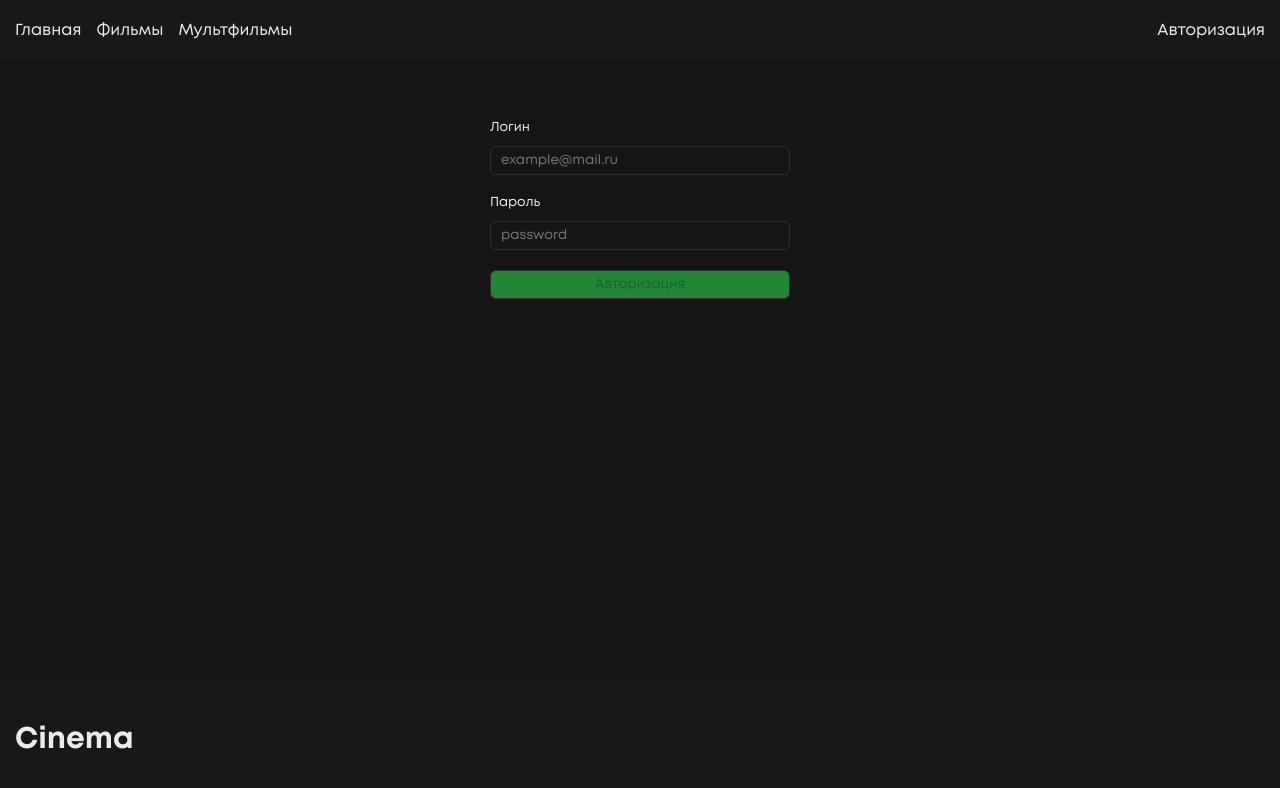
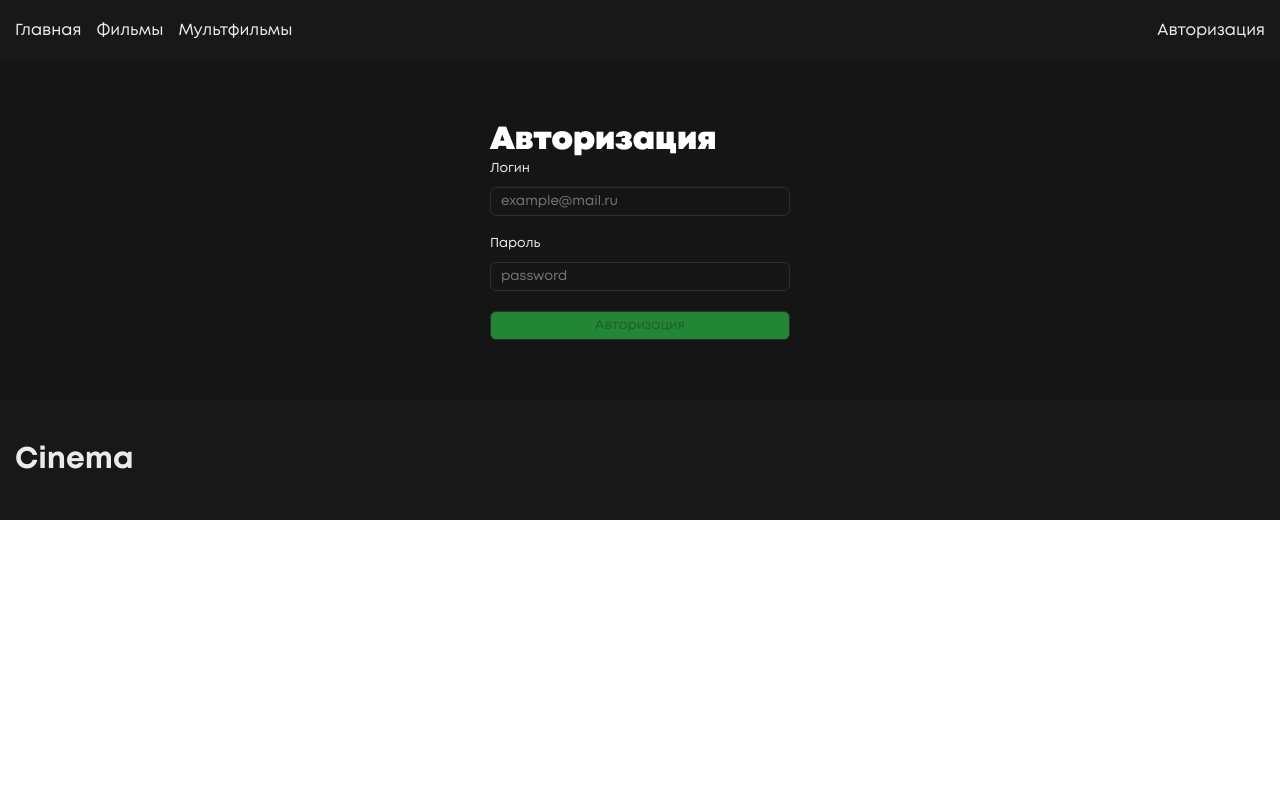
Before and after one commit to Attato/Nebo, a Next.js app: page /auth in a window 1280 px wide. Shown: the top 788 px of the page. Built offline with nearby package versions, Linux system fonts and the light colour scheme.

Commit message:
auth upd

```diff
--- a/pages/auth.tsx
+++ b/pages/auth.tsx
@@ -42,7 +42,7 @@ const Auth: NextPage = () => {
 	const passwordHandler = (e) => {
 		setPassword(e.target.value);
 		if (e.target.value.length < 4 || e.target.value.length > 16) {
-			setPasswordError('Это поле должно быть длиной от 4 до 16 символов');
+			setPasswordError('Это поле должно быть длиной от 4 до 16 символов.');
             if(!e.target.value) {
                 setPasswordError('Это поле не может быть пустым.');
             }
@@ -71,8 +71,9 @@ const Auth: NextPage = () => {
 
 			<Header />
 
-			<main className="main">
+			<main className={styles.main}>
 				<div className={styles.auth}>
+					<h1>Авторизация</h1>
 					<span>Логин</span>
 					<div className={styles.input}>
 						<input
@@ -97,7 +98,9 @@ const Auth: NextPage = () => {
 						/>
 						{invalidPassword && passwordError && <p>{passwordError}</p>}
 					</div>
-                    <button disabled={!formValid} type="submit">Авторизация</button>
+					<button disabled={!formValid} type="submit">
+						Авторизация
+					</button>
 				</div>
 			</main>
 
```
